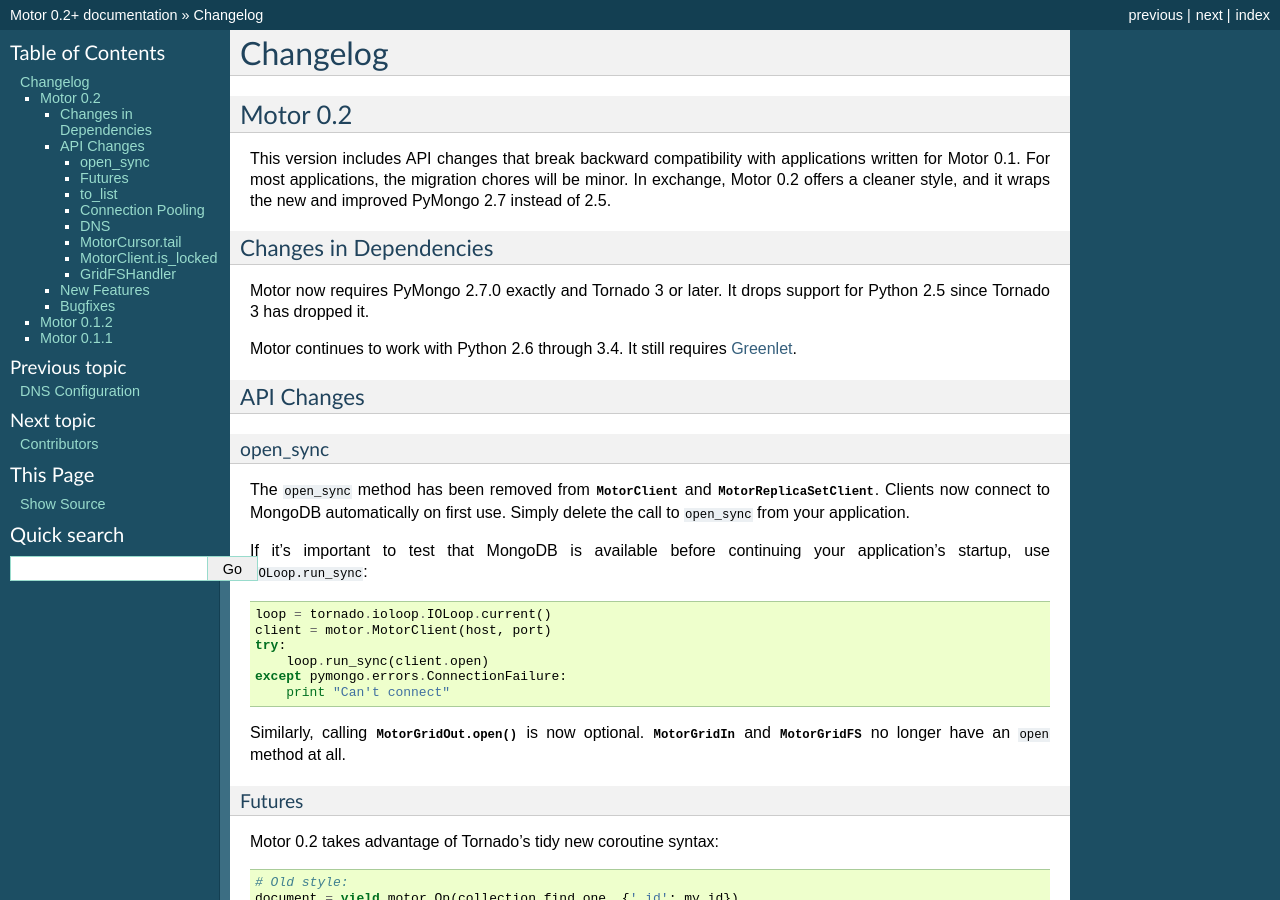
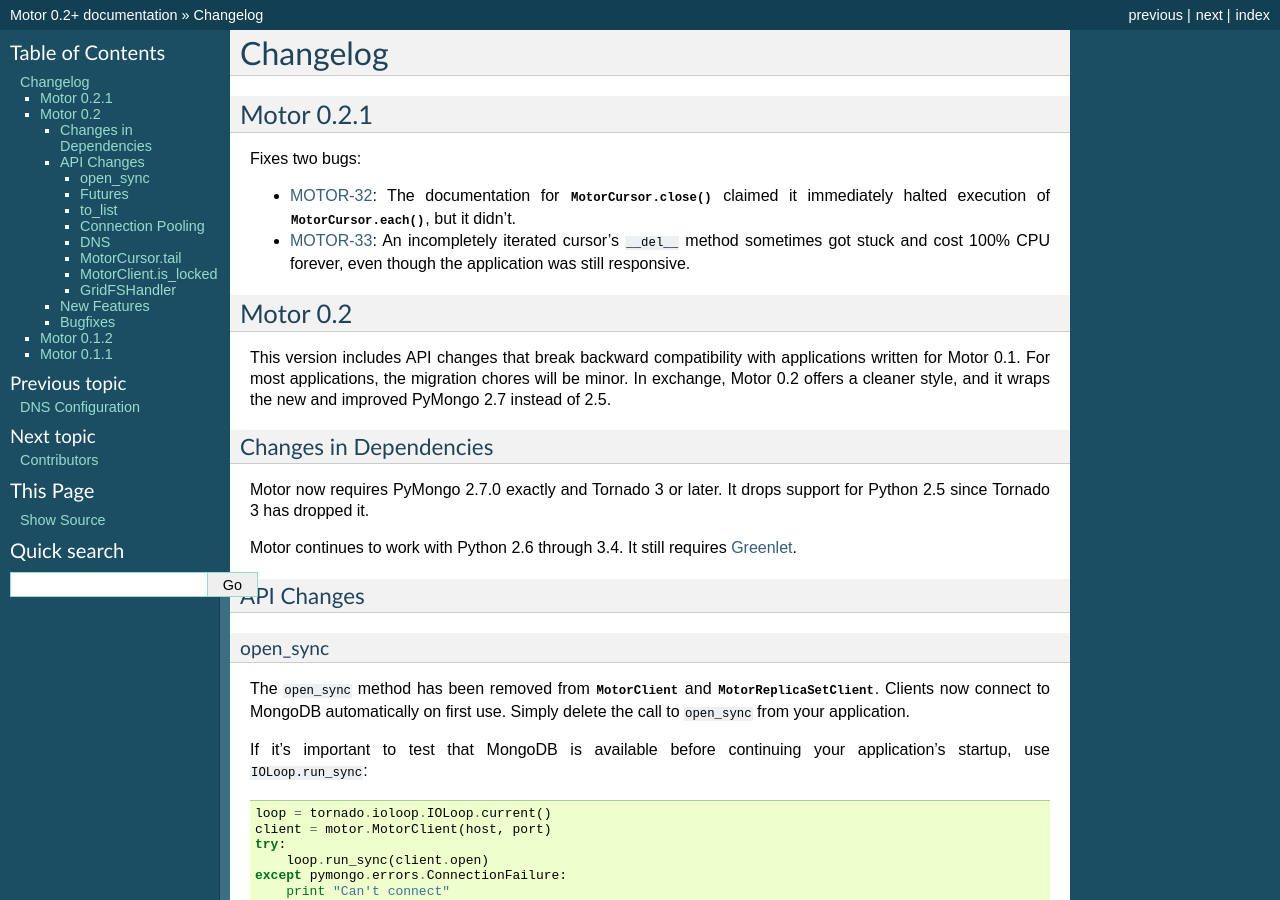
Before and after one commit to mongodb/motor, a Sphinx documentation site: the page built from doc/changelog.rst, in a window 1280 px wide and 900 px high. Built offline with Sphinx 7.4.7, drawn with Linux system fonts in a browser that asks for light colours; pages that are not in the unit, such as notebooks, are missing from menus; the version number is read from the project's files by our own code.

Commit message:
Motor 0.2.1 changelog.
(cherry picked from commit a1cbf76)

```diff
--- a/doc/changelog.rst
+++ b/doc/changelog.rst
@@ -2,6 +2,18 @@
 =========
 
 .. currentmodule:: motor
+
+Motor 0.2.1
+-----------
+
+Fixes two bugs:
+
+* `MOTOR-32 <https://jira.mongodb.org/browse/MOTOR-32>`_:
+  The documentation for :meth:`MotorCursor.close` claimed it immediately
+  halted execution of :meth:`MotorCursor.each`, but it didn't.
+* `MOTOR-33 <https://jira.mongodb.org/browse/MOTOR-33>`_:
+  An incompletely iterated cursor's ``__del__`` method sometimes got stuck
+  and cost 100% CPU forever, even though the application was still responsive.
 
 Motor 0.2
 ---------
```
